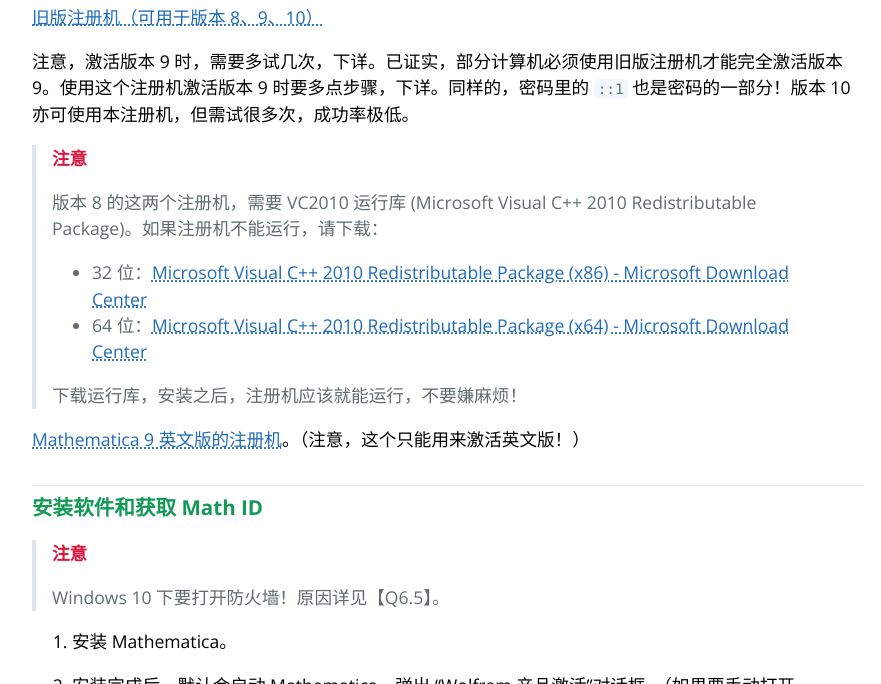
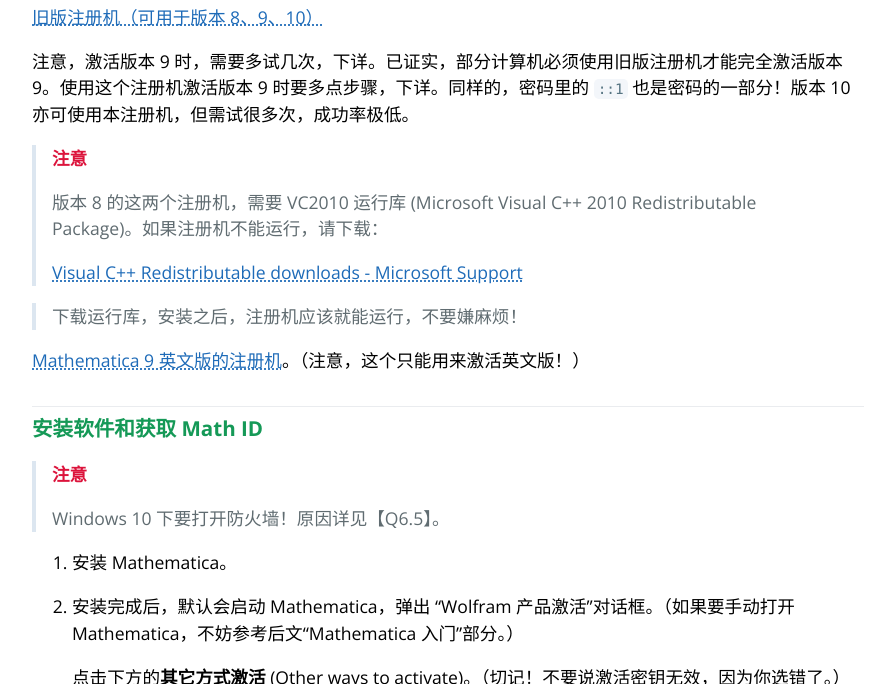
Before and after one commit to TieBaMma/InstallTutorial, a Jekyll site: the page built from index.md, in a window 1280 px wide and 900 px high, scrolled down 14991 px, cut to the strip 0-684 px from the top of the window. Shown: the whole strip, without its empty margins (192-1073 px from the left). Built offline with Jekyll 4.4.1, drawn with Linux system fonts in a browser that asks for light colours.

Commit message:
Update index.md
VC Redistributable 链接修改。

```diff
--- a/index.md
+++ b/index.md
@@ -578,8 +578,8 @@
 >
 > 版本 8 的这两个注册机，需要 VC2010 运行库 (Microsoft Visual C++ 2010 Redistributable Package)。如果注册机不能运行，请下载：
 >
-> * 32 位：[Microsoft Visual C++ 2010 Redistributable Package (x86) - Microsoft Download Center](https://www.microsoft.com/download/details.aspx?id=5555)
-> * 64 位：[Microsoft Visual C++ 2010 Redistributable Package (x64) - Microsoft Download Center](https://www.microsoft.com/download/details.aspx?id=14632)
+> [Visual C++ Redistributable downloads - Microsoft Support](https://docs.microsoft.com/en-us/cpp/windows/latest-supported-vc-redist)
+
 >
 > 下载运行库，安装之后，注册机应该就能运行，不要嫌麻烦！
 
```
